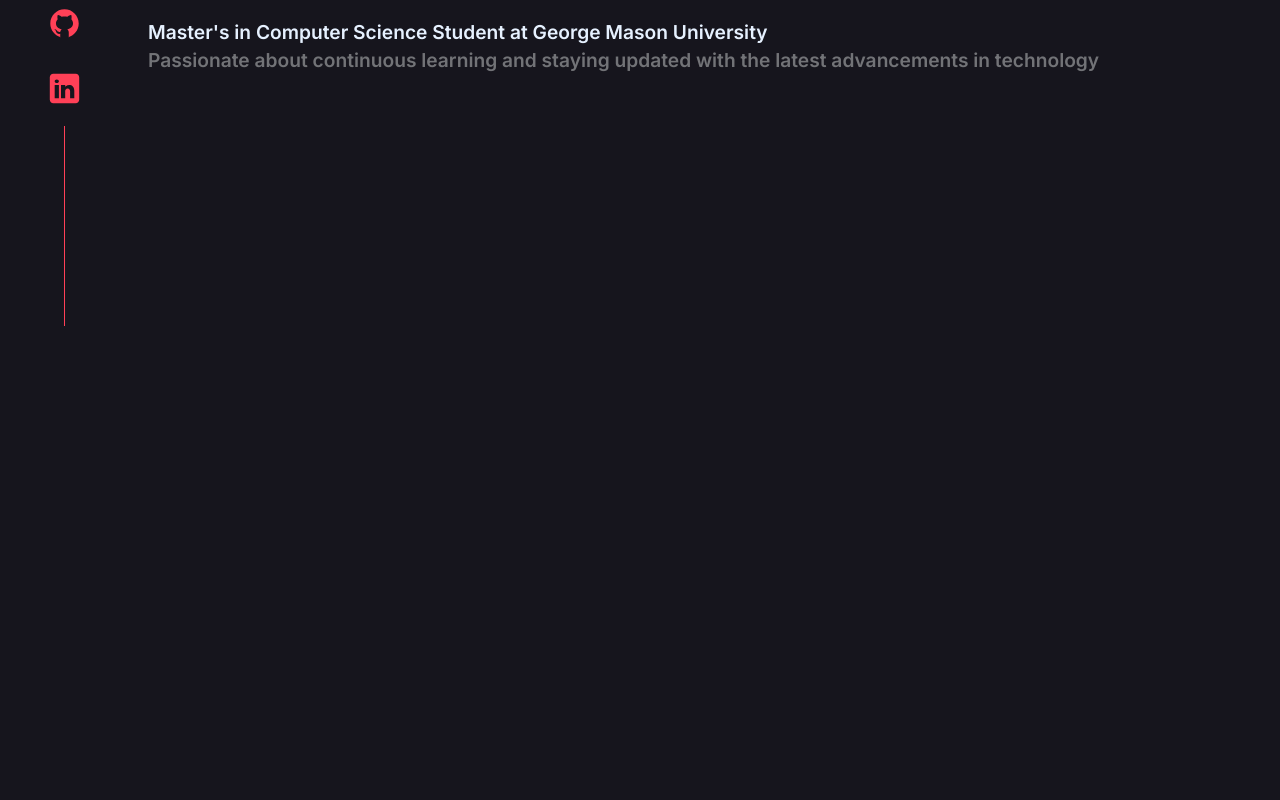
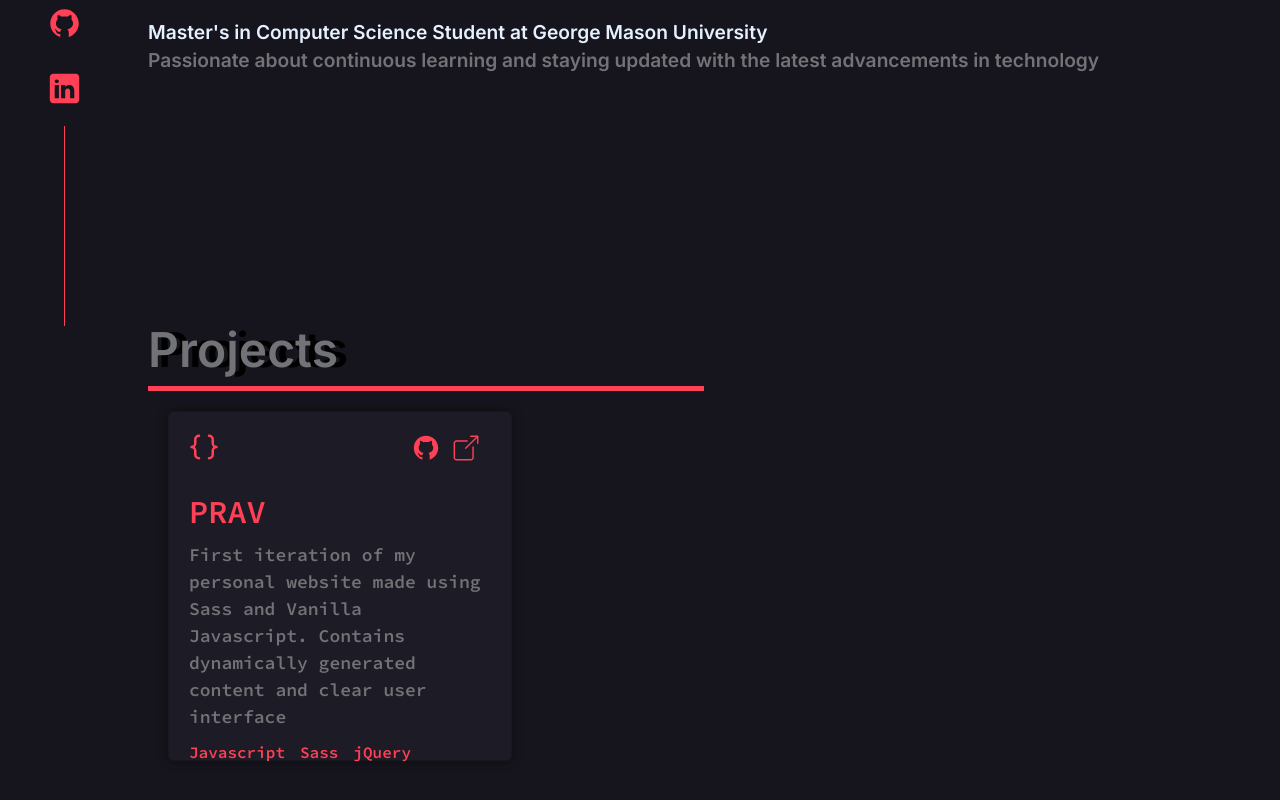
Before and after one commit to praneethravuri/PRAV-V2, a Vue app: page / in a window 1280 px wide. Shown: the part 474-1274 px from the top of the page. Before the commit the page ends 800 px from the top, so only its background shows below. Built offline with nearby package versions, Linux system fonts and the light colour scheme.

Commit message:
Added project cards

```diff
--- a/src/App.vue
+++ b/src/App.vue
@@ -3,6 +3,10 @@
   <Socials />
   <div class="section-width introduction">
     <Introduction />
+  </div>
+
+  <div class="section-width projects">
+    <Projects />
   </div>
 </template>
 
@@ -11,6 +15,7 @@
 import Navigation from './components/Navigation.vue';
 import Socials from './components/Socials.vue';
 import Introduction from './components/Introduction.vue';
+import Projects from './components/Projects.vue';
 
 export default {
   name: 'App',
@@ -21,6 +26,8 @@ export default {
     Socials,
     // eslint-disable-next-line vue/no-unused-components
     Introduction,
+    // eslint-disable-next-line vue/no-unused-components
+    Projects
   }
 }
 </script>
--- /dev/null
+++ b/src/components/Projects.vue
@@ -0,0 +1,38 @@
+<template>
+    <div class="section-heading">
+        <div class="section-title">
+            <p>Projects</p>
+        </div>
+        <div class="section-line"></div>
+    </div>
+
+    <div class="card-grid">
+        <div class="card">
+            <div class="card-images">
+                <img src="../assets/images/code.svg" alt="Image 1" class="left-image">
+                <div class="card-images-right">
+                    <a href="https://github.com/praneethravuri/PRAV" target="_blank"><img src="../assets/images/github_bright_red.svg" alt="Image 2" class="right-image"></a>
+                    <a href="https://prav.dev/" target="_blank"><img src="../assets/images/external-link.svg" alt="Image 3" class="right-image"></a>
+                </div>
+            </div>
+            <h3 class="card-name">PRAV</h3>
+            <p class="card-description">First iteration of my personal website made using Sass and Vanilla Javascript. Contains dynamically generated content and clear user interface</p>
+            <div class="card-tags">
+                <span class="tag">Javascript</span>
+                <span class="tag">Sass</span>
+                <span class="tag">jQuery</span>
+            </div>
+        </div>
+    </div>
+</template>
+
+<script>
+export default {
+    // eslint-disable-next-line vue/multi-word-component-names
+    name: "Projects"
+}
+</script>
+
+<style scoped lang="scss">
+@import "@/styles/projects.scss";
+</style>
--- a/src/styles/_variables.scss
+++ b/src/styles/_variables.scss
@@ -1,6 +1,9 @@
 $dark-blue : #16151d;
+$light-dark-blue: #1d1b25;
 $bright-red : #FF4057;
 $dark-red : #9d2836;
 $slate : #e6f1ff;
 $text-color : #727377;
 $transition : all 0.3s ease;
+$inter-font : 'Inter', sans-serif;
+$source-code-pro-font : 'Source Code Pro', monospace;
--- a/src/styles/main.scss
+++ b/src/styles/main.scss
@@ -13,7 +13,7 @@
 body {
   background-color: $dark-blue;
   text-decoration: none;
-  font-family: 'Inter', sans-serif;
+  font-family: $inter-font;
   color : $text-color;
   font-weight: 600;
   font-size: 18px;
@@ -30,6 +30,22 @@ html, body{
   padding: 20px;
 }
 
+.section-title{
+  font-size: clamp(3rem, 3vw, 5rem);
+}
+
+.section-title p{
+  margin: 0;
+  text-shadow: 10px 0px black;
+}
+
+.section-line {
+  background-color: $bright-red;
+  height: 5px;
+  width: 50%;
+}
+
+
 .introduction{
   height: 85vh;
   display: flex;
--- a/src/styles/navigation.scss
+++ b/src/styles/navigation.scss
@@ -2,7 +2,7 @@
 
 nav {
     padding: 20px;
-    font-family: 'Source Code Pro', monospace;
+    font-family: $source-code-pro-font;
 
     .nav-link {
         color: $bright-red;
--- /dev/null
+++ b/src/styles/projects.scss
@@ -0,0 +1,73 @@
+.card-grid {
+    display: grid;
+    grid-template-columns: repeat(1, 1fr);
+    gap: 20px;
+    margin: 20px;
+}
+
+@media (min-width: 768px) {
+    .card-grid {
+        grid-template-columns: repeat(2, 1fr);
+    }
+}
+
+@media (min-width: 1024px) {
+    .card-grid {
+        grid-template-columns: repeat(3, 1fr);
+    }
+}
+
+.card {
+    padding: 20px;
+    background-color: $light-dark-blue;
+    height: 350px;
+    font-family: $source-code-pro-font;
+    box-shadow: 0 0 10px 0 rgba(0, 0, 0, 0.5);
+    transition: $transition;
+}
+
+.card:hover {
+    transform: translateY(-7px);
+}
+
+.card-images {
+    display: flex;
+    justify-content: space-between;
+    margin-bottom: 10px;
+}
+
+.right-image,
+.left-image {
+    width: 30px;
+    height: 30px;
+    /* Added height to match width */
+    margin-right: 10px;
+}
+
+.card-name {
+    font-size: 2rem;
+    margin: 0;
+    color: $bright-red;
+    font-weight: 600;
+    margin-top: 20px;
+    ;
+}
+
+.card-description {
+    margin: 10px 0;
+    height: 90%;
+    color: $text-color;
+}
+
+.card-tags {
+    display: flex;
+    flex-wrap: wrap;
+}
+
+.tag {
+    font-size: 1rem;
+    color: #fff;
+    margin-right: 15px;
+    margin-bottom: 5px;
+    color: $bright-red;
+}
```
Also changed, not shown: src/assets/images/code.svg (added), src/assets/images/external-link.svg (added).
